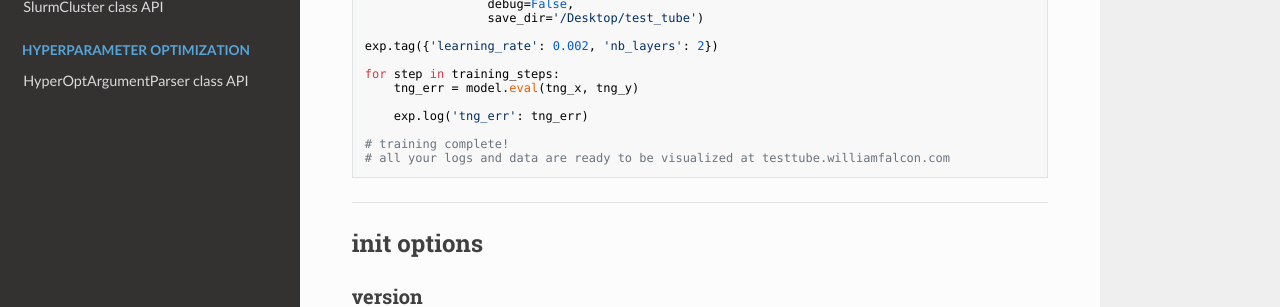
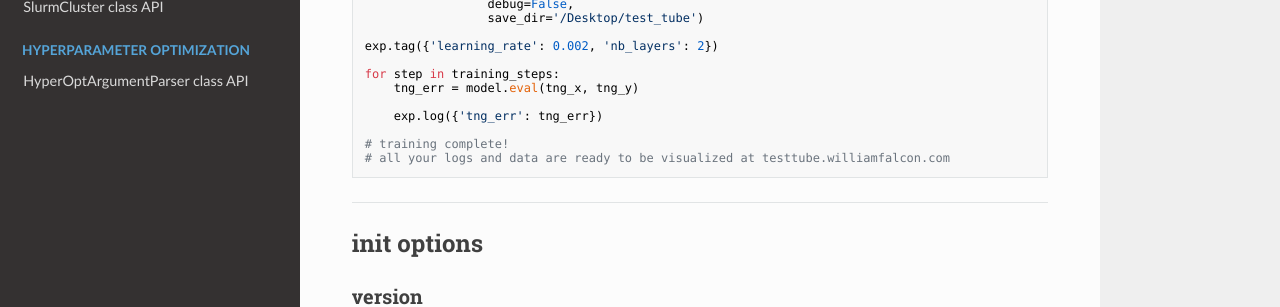
Before and after one commit to williamFalcon/test-tube, an MkDocs documentation site: the page built from docs/experiment_tracking/experiment.md, in a window 1280 px wide and 900 px high. Shown: the part 339-646 px from the top of the window. Built offline with MkDocs 1.6.1, drawn with Linux system fonts in a browser that asks for light colours; nearby versions of some CDN libraries.

Commit message:
Typo with Logging
Fair bit of head scratching to figure this out :)

```diff
--- a/docs/experiment_tracking/experiment.md
+++ b/docs/experiment_tracking/experiment.md
@@ -17,7 +17,7 @@ exp.tag({'learning_rate': 0.002, 'nb_layers': 2})
 for step in training_steps:
     tng_err = model.eval(tng_x, tng_y)
 
-    exp.log('tng_err': tng_err)
+    exp.log({'tng_err': tng_err})
 
 # training complete!
 # all your logs and data are ready to be visualized at testtube.williamfalcon.com
```
